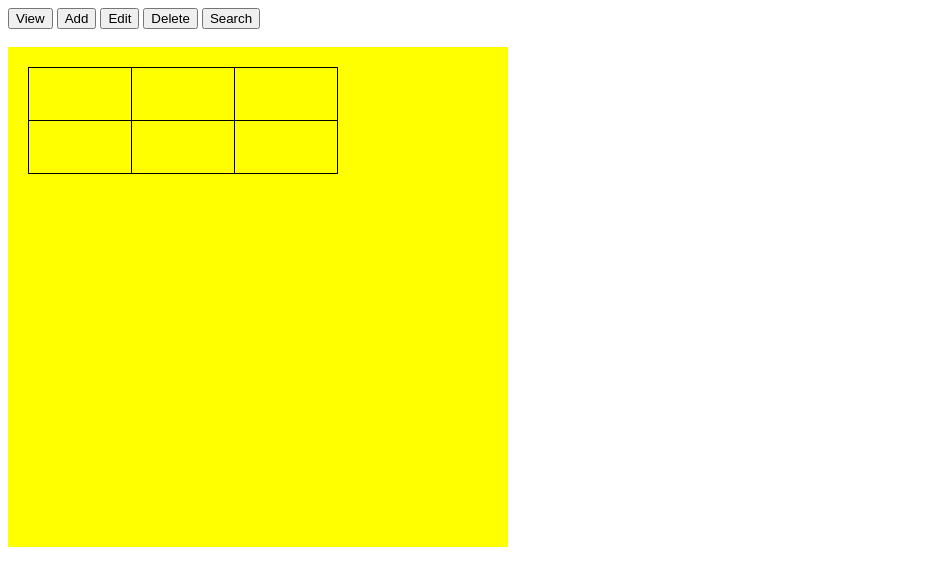
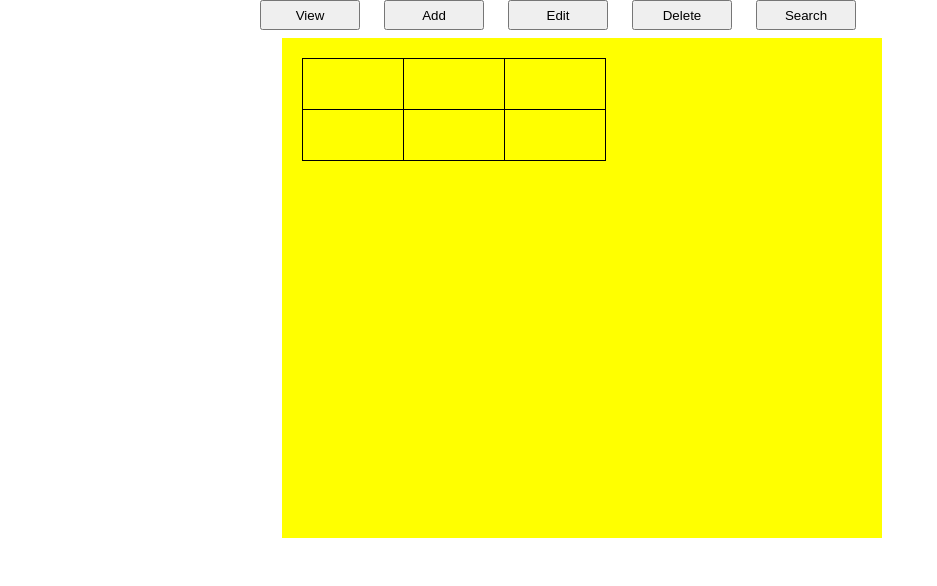
Before and after one commit to Randula98/CRUD-and-Image-Handeling-on-PHP, a PHP site: page / in a window 1280 px wide. Shown: the top 586 px of the page, without its empty margins (0-937 px from the left). Run offline with PHP 8.4, Linux system fonts and the light colour scheme; lists and menus that the app fills with data are empty.

Commit message:
Update style.css

```diff
--- a/styles/style.css
+++ b/styles/style.css
@@ -1,10 +1,26 @@
+*{
+    padding: 0;
+    margin: 0;
+}
 .box{
-    width: 500px;
+    width: 600px;
     height: 500px;
     /* position: relative;
     float: left; */
     position: absolute;
+    margin-left: 22%;
 }
+.buttons{
+    width: 800px;
+    height: 20px;
+    margin: 0px auto;
+}
+.buttons button{
+    width: 100px;
+    height: 30px;
+    margin-left: 20px;
+}
+
 .view{
     background-color: yellow;
 }
```
